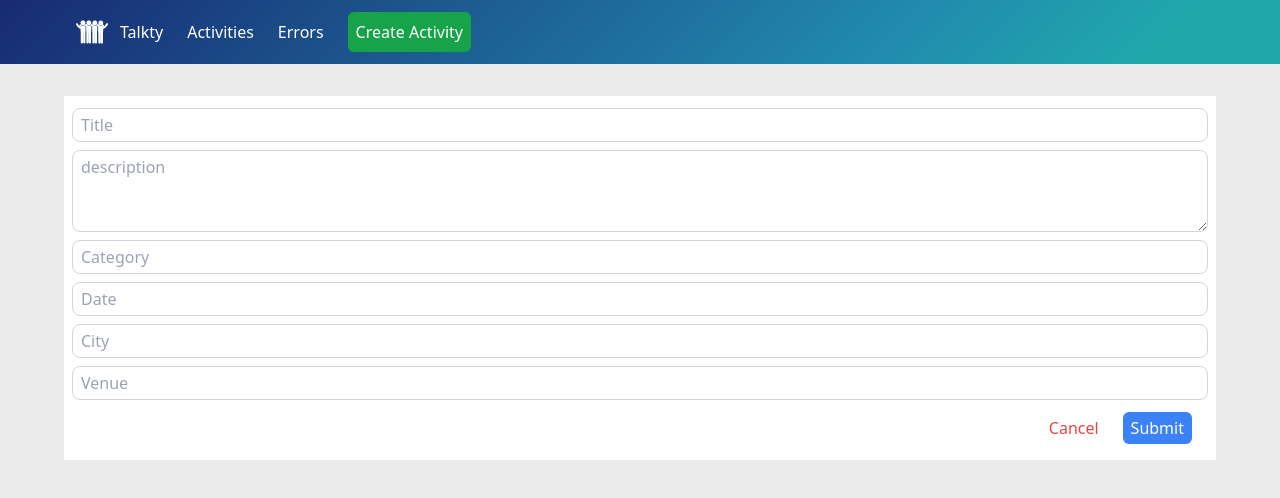
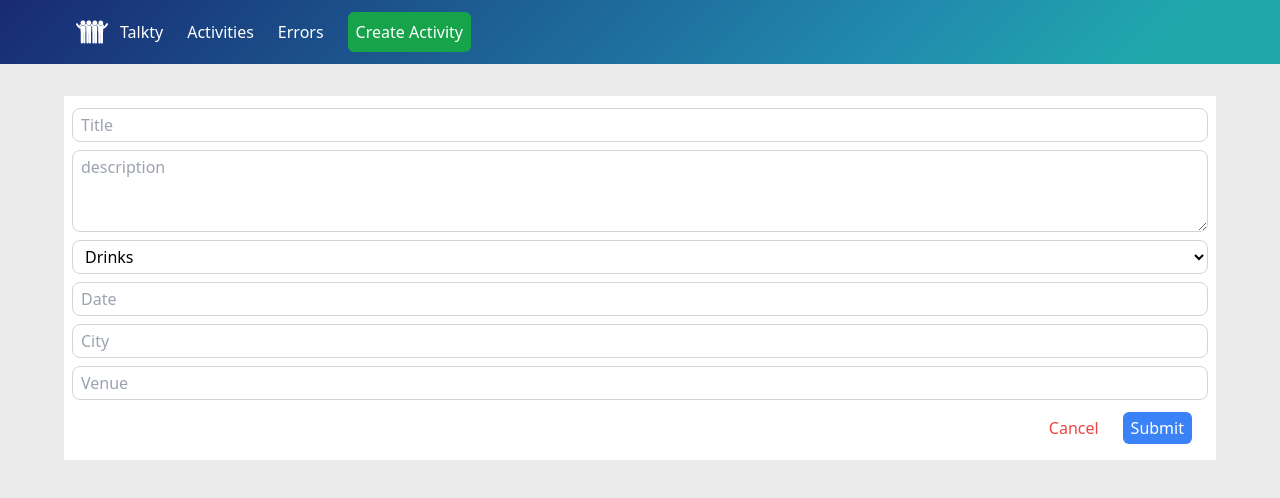
Before and after one commit to Mldamico/talkty, a React (Vite) app in the folder client/: page /createActivity in a window 1280 px wide. Shown: the top 498 px of the page. Built offline with nearby package versions, Linux system fonts and the light colour scheme.

Commit message:
Select input component

```diff
--- /dev/null
+++ b/client/src/app/common/form/SelectInput.tsx
@@ -0,0 +1,40 @@
+import { useField } from "formik";
+
+interface Props {
+  placeholder: string;
+  name: string;
+  options: any;
+  label?: string;
+}
+
+export const SelectInput = (props: Props) => {
+  const [field, meta, helpers] = useField(props.name);
+
+  return (
+    <div className="flex flex-col">
+      <label>{props.label}</label>
+      <select
+        value={field.value}
+        onBlur={() => helpers.setTouched(true)}
+        placeholder={props.placeholder}
+        onChange={(event) => helpers.setValue(event?.target.value)}
+        className={`${
+          meta.touched && !!meta.error
+            ? "bg-red-100 border-red-700"
+            : "bg-white border-gray-300"
+        } py-1 px-2 my-1 rounded-lg border outline-none`}
+      >
+        {props.options.map((option: any) => (
+          <option value={option.value} key={option.value}>
+            {option.text}
+          </option>
+        ))}
+      </select>
+      {meta.touched && meta.error ? (
+        <p className="px-2 py-1 mb-1 text-sm font-light text-red-700 bg-red-100 border border-red-700">
+          {meta.error}
+        </p>
+      ) : null}
+    </div>
+  );
+};
--- /dev/null
+++ b/client/src/app/common/options/categoryOptions.ts
@@ -0,0 +1,26 @@
+export const categoryOptions = [
+  {
+    text: "Drinks",
+    value: "drinks",
+  },
+  {
+    text: "Culture",
+    value: "culture",
+  },
+  {
+    text: "Film",
+    value: "film",
+  },
+  {
+    text: "Food",
+    value: "food",
+  },
+  {
+    text: "Music",
+    value: "music",
+  },
+  {
+    text: "Travel",
+    value: "travel",
+  },
+];
--- a/client/src/features/activities/form/ActivityForm.tsx
+++ b/client/src/features/activities/form/ActivityForm.tsx
@@ -9,6 +9,8 @@ import { ErrorMessage, Field, Form, Formik } from "formik";
 import * as Yup from "yup";
 import { Input } from "../../../app/common/form/Input";
 import { TextArea } from "../../../app/common/form/TextArea";
+import { SelectInput } from "../../../app/common/form/SelectInput";
+import { categoryOptions } from "../../../app/common/options/categoryOptions";
 
 export const ActivityForm = observer(() => {
   const { activityStore } = useStore();
@@ -86,7 +88,11 @@ export const ActivityForm = observer(() => {
             <Input name="title" placeholder="Title" />
 
             <TextArea rows={3} placeholder="description" name="description" />
-            <Input placeholder="Category" name="category" />
+            <SelectInput
+              options={categoryOptions}
+              placeholder="Category"
+              name="category"
+            />
             <Input placeholder="Date" name="date" />
             <Input placeholder="City" name="city" />
             <Input placeholder="Venue" name="venue" />
```
